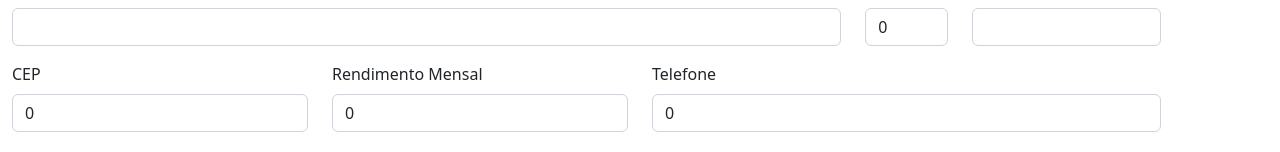
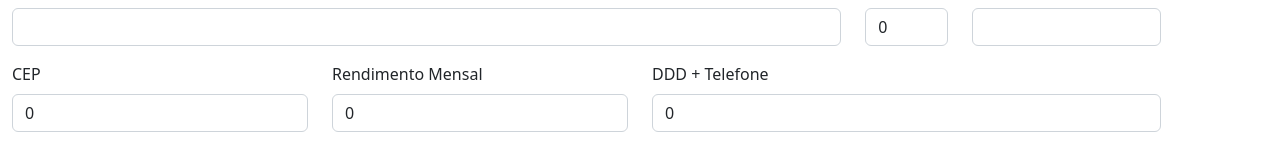
Before and after one commit to gabsufrrj/minsait-frontend-angular, an Angular app in the folder minsait-frontend/: page /clientes/cadastro in a window 1280 px wide. Shown: the part 274-426 px from the top of the page. Built offline with nearby package versions, Linux system fonts and the light colour scheme.

Commit message:
chore: change label name

```diff
--- a/minsait-frontend/src/app/pages/cadastrar-atualizar-clientes/cadastrar-atualizar-clientes.component.html
+++ b/minsait-frontend/src/app/pages/cadastrar-atualizar-clientes/cadastrar-atualizar-clientes.component.html
@@ -50,7 +50,7 @@
       </div>
       <div class="col-5">
         <div class="mb-3">
-          <label for="telefone" class="form-label">Telefone</label>
+          <label for="telefone" class="form-label">DDD + Telefone</label>
           <input type="number" class="form-control" id="telefone" formControlName="telefone" min="0">
         </div>
       </div>
```
